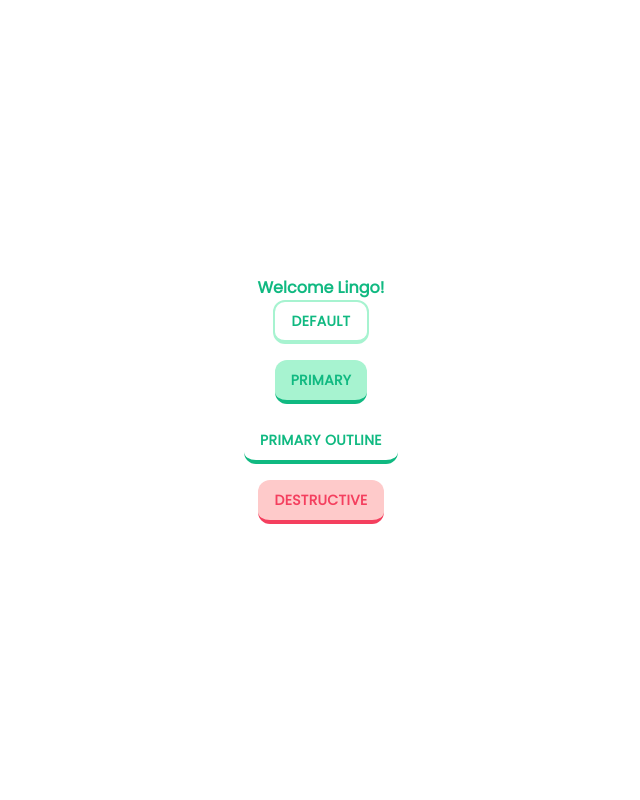
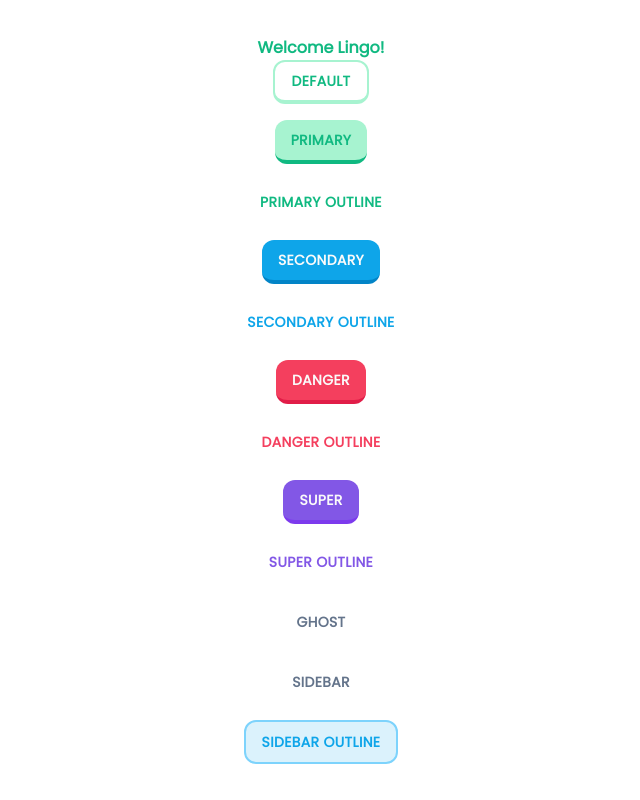
Before and after one commit to colincode7/ai-teacher, a Next.js app: page / in a window 1280 px wide. Shown: the whole page, without its empty margins (319-959 px from the left). Built offline with nearby package versions, Linux system fonts and the light colour scheme.

Commit message:
create button components

```diff
--- a/app/page.tsx
+++ b/app/page.tsx
@@ -11,7 +11,15 @@
       <Button>Default</Button>
       <Button variant="primary">Primary</Button>
       <Button variant="primaryOutline">Primary Outline</Button>
-      <Button variant="destructive">Destructive</Button>
+      <Button variant="secondary">Secondary</Button>
+      <Button variant="secondaryOutline">Secondary Outline</Button>
+      <Button variant="danger">Danger</Button>
+      <Button variant="dangerOutline">Danger Outline</Button>
+      <Button variant="super">Super</Button>
+      <Button variant="superOutline">Super Outline</Button>
+      <Button variant="ghost">Ghost</Button>
+      <Button variant="sidebar">Sidebar</Button>
+      <Button variant="sidebarOutline">Sidebar Outline</Button>
     </div>
   );
 }
--- a/components/ui/button.tsx
+++ b/components/ui/button.tsx
@@ -11,8 +11,16 @@
       variant: {
         default: "bg-white text-black border-emerald-200 border-2 border-b-4 active:border-b-2 hover:bg-emerald-100 text-emerald-500",
         primary: "bg-emerald-200 text-emerald-500 hover:bg-emerald-400/90 hover:text-emerald-50 border-emerald-500 border-b-4 active:border-b-0",
-        primaryOutline: "bg-transparent text-emerald-500 hover:bg-emerald-100 hover:text-emerald-500 border-emerald-500 border-b-4 active:border-b-0",
-        destructive: "bg-red-200 text-rose-500 hover:bg-rose-400/90 hover:text-white border-rose-500 border-b-4 active:border-b-0",
+        primaryOutline: "bg-white text-emerald-500 hover:bg-emerald-100",
+        secondary: "bg-sky-500 text-primary-foreground hover:bg-sky-500/90 border-sky-600 border-b-4 active:border-b-0",
+        secondaryOutline: "bg-white text-sky-500 hover:bg-sky-100",
+        danger: "bg-rose-500 text-primary-foreground hover:bg-rose-500/90 border-rose-600 border-b-4 active:border-b-0",
+        dangerOutline: "bg-white text-rose-500 hover:bg-rose-100",
+        super: "bg-[#8257e6] text-primary-foreground hover:bg-[#8257e6]/90 border-violet-600 border-b-4 active:border-b-0",
+        superOutline: "bg-white text-[#8257e6] hover:bg-violet-100",
+        ghost: "bg-transparent text-slate-500 border-transparent border-0 hover:bg-slate-100",
+        sidebar: "bg-transparent text-slate-500 border-2 border-transparent hover:bg-slate-100 transition-none",
+        sidebarOutline: "bg-sky-500/15 text-sky-500 border-sky-300 border-2 hover:bg-sky-500/20 transition-none",
       },
       size: {
         default: "h-11 px-4 py-2",
```
Also changed, not shown: 1 other file (tests, documents, lock files or other folders).
